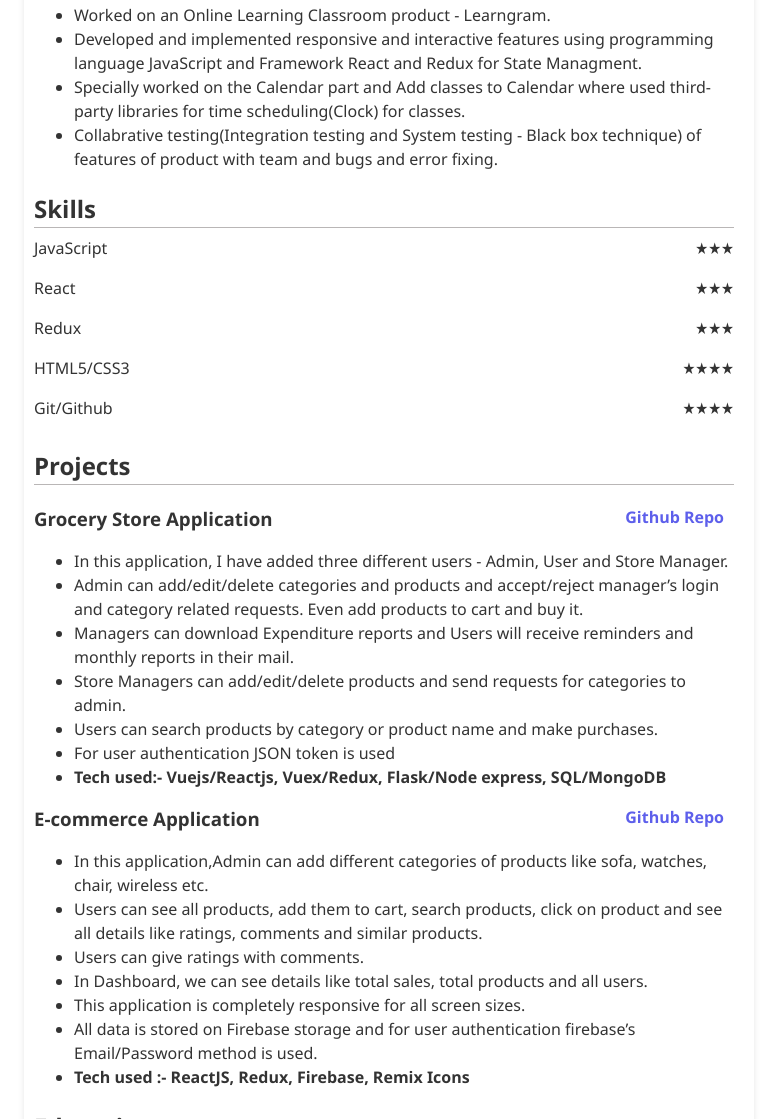
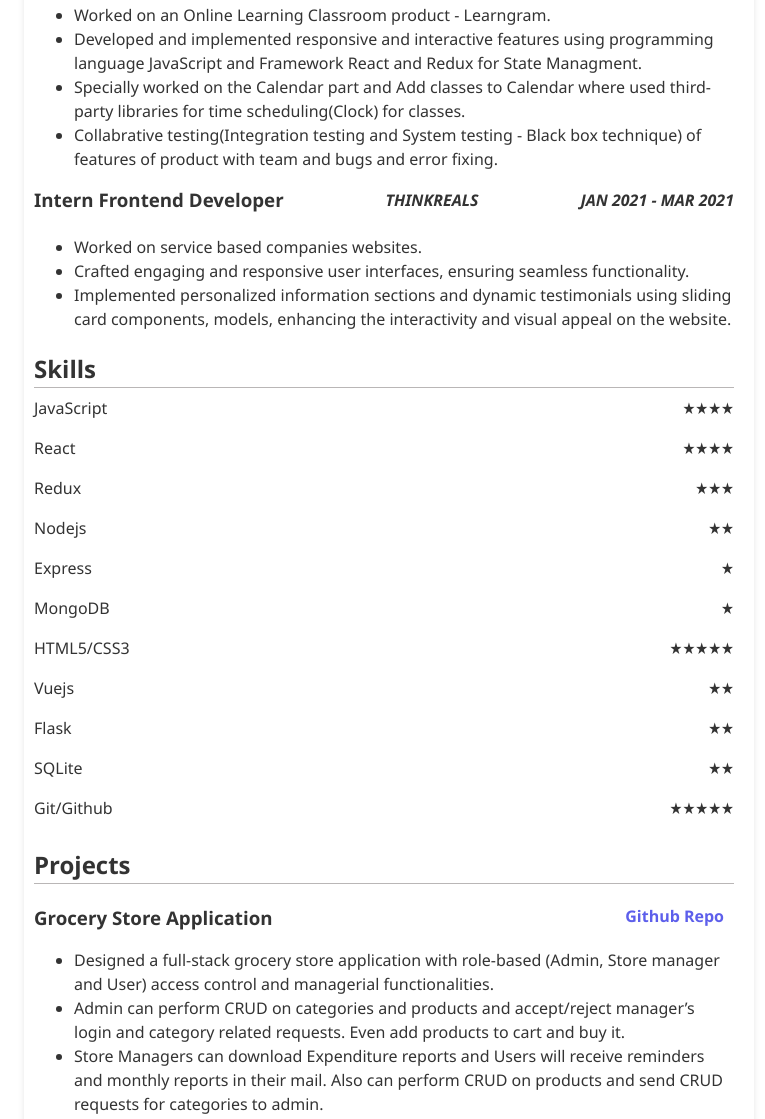
Before and after one commit to rekha0suthar/rekha-cv, a plain HTML site: page index.html in a window 1280 px wide. Shown: the part 563-1682 px from the top of the page, without its empty margins (251-1016 px from the left). Drawn offline with Linux system fonts and the light colour scheme.

Commit message:
Update index.html

```diff
--- a/index.html
+++ b/index.html
@@ -8,7 +8,7 @@
   </head>
   <body>
     <div class="container">
-      <h2>Summary</h2>
+      <h2>Profile</h2>
       <div class="about-section">
         <img src="images/photo.png" alt="" />
         <div class="about">
@@ -72,6 +72,25 @@
             </li>
           </ul>
         </div>
+        <div>
+          <div class="experience-header">
+            <h3>Intern Frontend Developer</h3>
+            <h4>Thinkreals</h4>
+            <h4>Jan 2021 - Mar 2021</h4>
+          </div>
+          <ul>
+            <li>Worked on service based companies websites.</li>
+            <li>
+              Crafted engaging and responsive user interfaces, ensuring seamless
+              functionality.
+            </li>
+            <li>
+              Implemented personalized information sections and dynamic
+              testimonials using sliding card components, models, enhancing the
+              interactivity and visual appeal on the website.
+            </li>
+          </ul>
+        </div>
       </div>
 
       <div class="skills-section">
@@ -79,23 +98,49 @@
         <div class="skill-wrapper">
           <div class="skill">
             <p>JavaScript</p>
-            <p>&bigstar;&bigstar;&bigstar;</p>
+            <p>&bigstar;&bigstar;&bigstar;&bigstar;</p>
           </div>
           <div class="skill">
             <p>React</p>
-            <p>&bigstar;&bigstar;&bigstar;</p>
+            <p>&bigstar;&bigstar;&bigstar;&bigstar;</p>
           </div>
           <div class="skill">
             <p>Redux</p>
             <p>&bigstar;&bigstar;&bigstar;</p>
           </div>
           <div class="skill">
-            <p>HTML5/CSS3</p>
-            <p>&bigstar;&bigstar;&bigstar;&bigstar;</p>
+            <p>Nodejs</p>
+            <p>&bigstar;&bigstar;</p>
           </div>
           <div class="skill">
+            <p>Express</p>
+            <p>&bigstar;</p>
+          </div>
+          <div class="skill">
+            <p>MongoDB</p>
+            <p>&bigstar;</p>
+          </div>
+          <div class="skill">
+            <p>HTML5/CSS3</p>
+            <p>&bigstar;&bigstar;&bigstar;&bigstar;&bigstar;</p>
+          </div>
+          <div class="skill">
+            <p>Vuejs</p>
+            <p>&bigstar;&bigstar;</p>
+          </div>
+
+          <div class="skill">
+            <p>Flask</p>
+            <p>&bigstar;&bigstar;</p>
+          </div>
+          <div class="skill">
+            <p>SQLite</p>
+            <p>&bigstar;&bigstar;</p>
+          </div>
+
+          <div class="skill">
             <p>Git/Github</p>
-            <p>&bigstar;&bigstar;&bigstar;&bigstar;</p>
+            <p>&bigstar;&bigstar;&bigstar;&bigstar;&bigstar;</p>
           </div>
         </div>
       </div>
@@ -111,17 +156,20 @@
           </div>
           <ul>
             <li>
-              In this application, I have added three different users - Admin,
-              User and Store Manager.
+              Designed a full-stack grocery store application with role-based
+              (Admin, Store manager and User) access control and managerial
+              functionalities.
             </li>
             <li>
-              Admin can add/edit/delete categories and products and
+              Admin can perform CRUD on categories and products and
               accept/reject manager’s login and category related requests. Even
               add products to cart and buy it.
             </li>
             <li>
-              Managers can download Expenditure reports and Users will receive
-              reminders and monthly reports in their mail.
+              Store Managers can download Expenditure reports and Users will
+              receive reminders and monthly reports in their mail. Also can
+              perform CRUD on products and send CRUD requests for categories to
+              admin.
             </li>
             <li>
               Store Managers can add/edit/delete products and send requests for
@@ -177,6 +225,22 @@
             </li>
           </ul>
         </div>
+        <div>
+          <div class="project-title-link">
+            <h3>Tutor Application</h3>
+            <a href="https://github.com/rekha0suthar/tutor">Github Repo</a>
+          </div>
+          <ul>
+            <li>
+              Developed a tutor application with features like navbar bar,
+              different sections like home, chapters, summary and separate
+              contact page.
+            </li>
+            <li>
+              <strong> Tech used: HTML/CSS. </strong>
+            </li>
+          </ul>
+        </div>
       </div>
       <div class="education-section">
         <h2>Education</h2>
```
